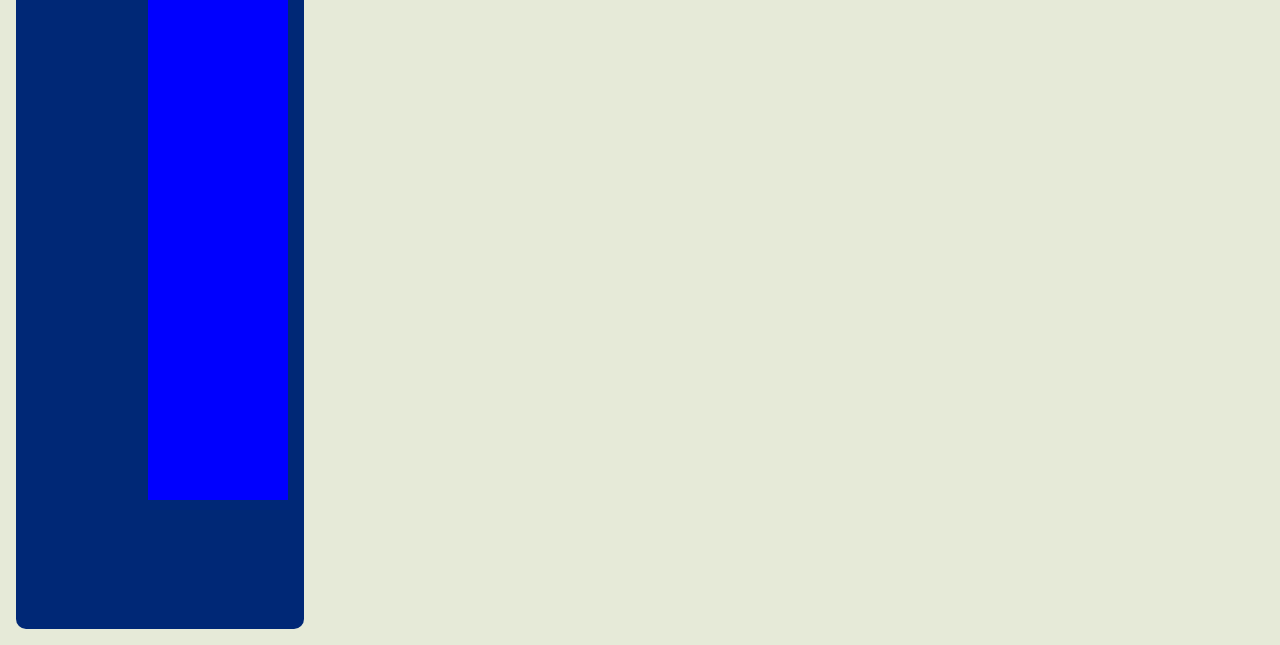
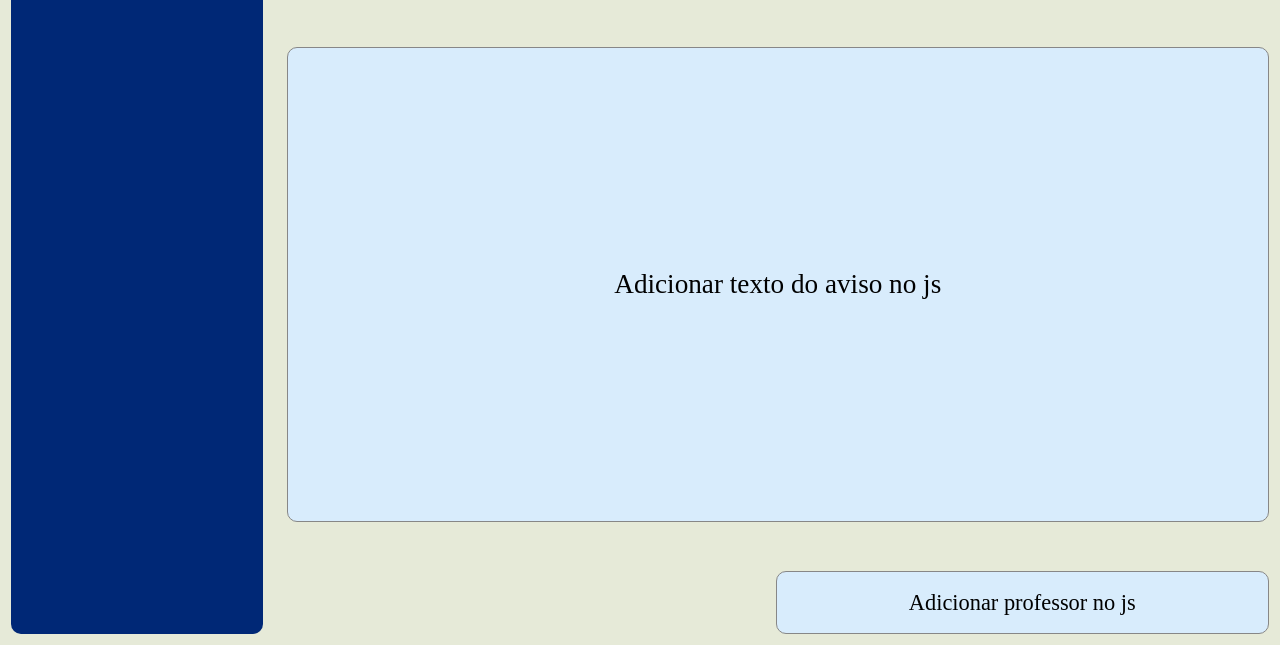
Before and after one commit to siqueiradaniel/mini-letreiro, a plain HTML site: page index.html in a window 1280 px wide. Shown: the part 155-800 px from the top of the page. Drawn offline with nearby package versions, Linux system fonts and the light colour scheme.

Commit message:
Basic scope done

```diff
--- a/index.html
+++ b/index.html
@@ -31,18 +31,18 @@
 
         <div class="page2__content">
             <section class="lista-avisos">
-                Adicionar div.aviso no js
+                avisos
             </section>
 
             <section class="aviso-apresentado">
                 <div class="aviso-apresentado__titulo">
-                    <!-- Adicionar título do aviso no js -->
+                    Adicionar título do aviso no js
                 </div>
                 <div class="aviso-apresentado__texto">
-                    <!-- Adicionar texto do aviso no js -->
+                    Adicionar texto do aviso no js
                 </div>
                 <div class="aviso-apresentado__profesor">
-                    <!-- Adicionar professor no js -->
+                    Adicionar professor no js
                 </div>
             </section>
         </div>
--- a/src/css/style.css
+++ b/src/css/style.css
@@ -14,7 +14,6 @@ body {
 #page2 {
     display: flex;
     flex-direction: column;
-    justify-content: space-between;
     width: 100vw;
     height: 100vh;
     background-color: #E6EAD8;
@@ -35,22 +34,59 @@ body {
 }
 
 .page2__content {
+    flex-grow: 1;
     display: flex;
     flex-direction: row;
+    background-color: E6EAD8;
+    padding: .7rem;
+}
+
+.lista-avisos {
     width: 20%;
-    height: 83%;
+    height: 100%;
     background-color: #002876;
-    margin: 0 0 1rem 1rem;
     border-radius: 10px;
     padding: 1rem;
+    margin-right: 1.5rem;
     color: white;
+    box-sizing: border-box;
 }
 
 .aviso-apresentado {
-    width: 75%;
-    height: 83%;
-    background-color: blue;
+    flex-grow: 1;
+    display: flex;
+    gap: 7%;
+    flex-direction: column;
 }
+
+.aviso-apresentado__titulo, .aviso-apresentado__texto,
+.aviso-apresentado__profesor {
+    border-radius: 10px;
+    border: 1px solid #878787;
+    background-color: #D8ECFC;
+    display: flex;
+    justify-content: center;
+    text-align: center;
+    align-items: center;
+}
+
+.aviso-apresentado__titulo {
+    height: 12%;
+    font-size: 2.5rem;
+}
+
+.aviso-apresentado__texto {
+    height: 78%;
+    font-size: 1.7rem;
+}
+
+.aviso-apresentado__profesor {
+    width: 50%;
+    height: 10%;
+    align-self: flex-end;
+    font-size: 1.4rem;
+}
+
 
 .active {
     display: block;
```
